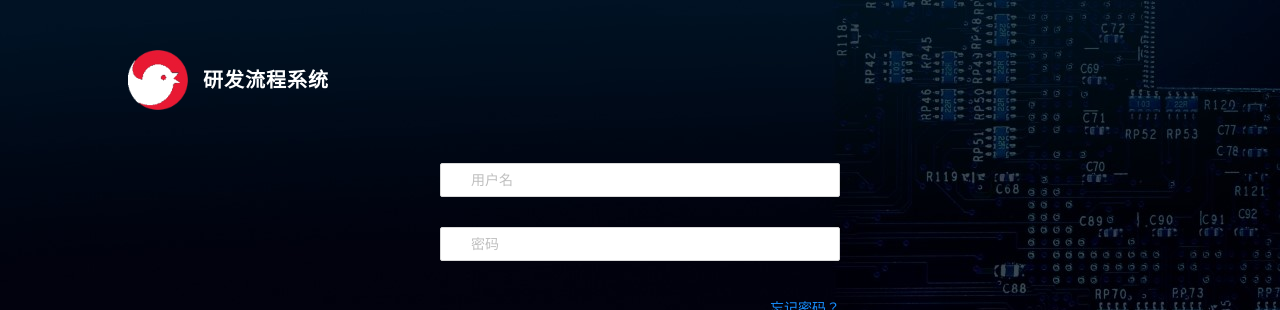
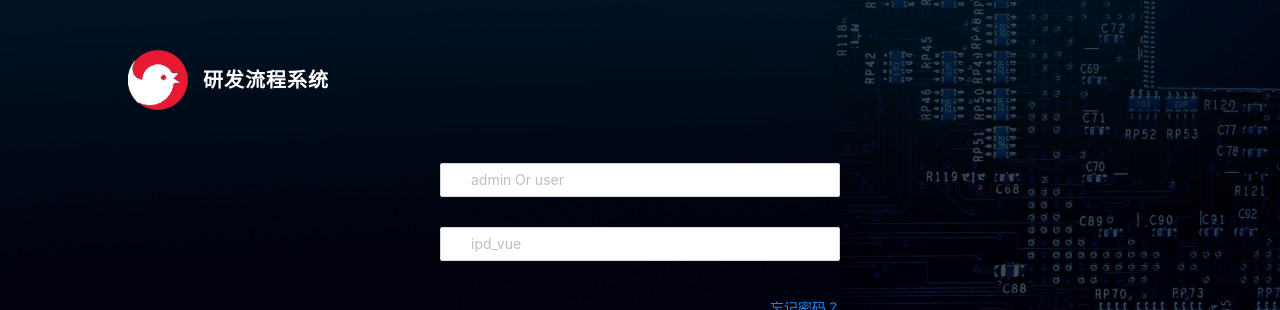
Before and after one commit to github-meng/ipd-vue, a Vue app: page /user/login in a window 1280 px wide. Shown: the top 310 px of the page. Built offline with nearby package versions, Linux system fonts and the light colour scheme.

Commit message:
登陆修改

```diff
--- a/src/views/user/Login.vue
+++ b/src/views/user/Login.vue
@@ -22,7 +22,7 @@
                 rules: [{ required: true, message: '请输入用户名!' }]
               }
             ]"
-            placeholder="用户名"
+            placeholder="admin Or user"
           >
             <a-icon slot="prefix" type="user" style="color: rgba(0,0,0,.25)" />
           </a-input>
@@ -36,7 +36,7 @@
               }
             ]"
             type="password"
-            placeholder="密码"
+            placeholder="ipd_vue"
           >
             <a-icon slot="prefix" type="lock" style="color: rgba(0,0,0,.25)" />
           </a-input>
```
